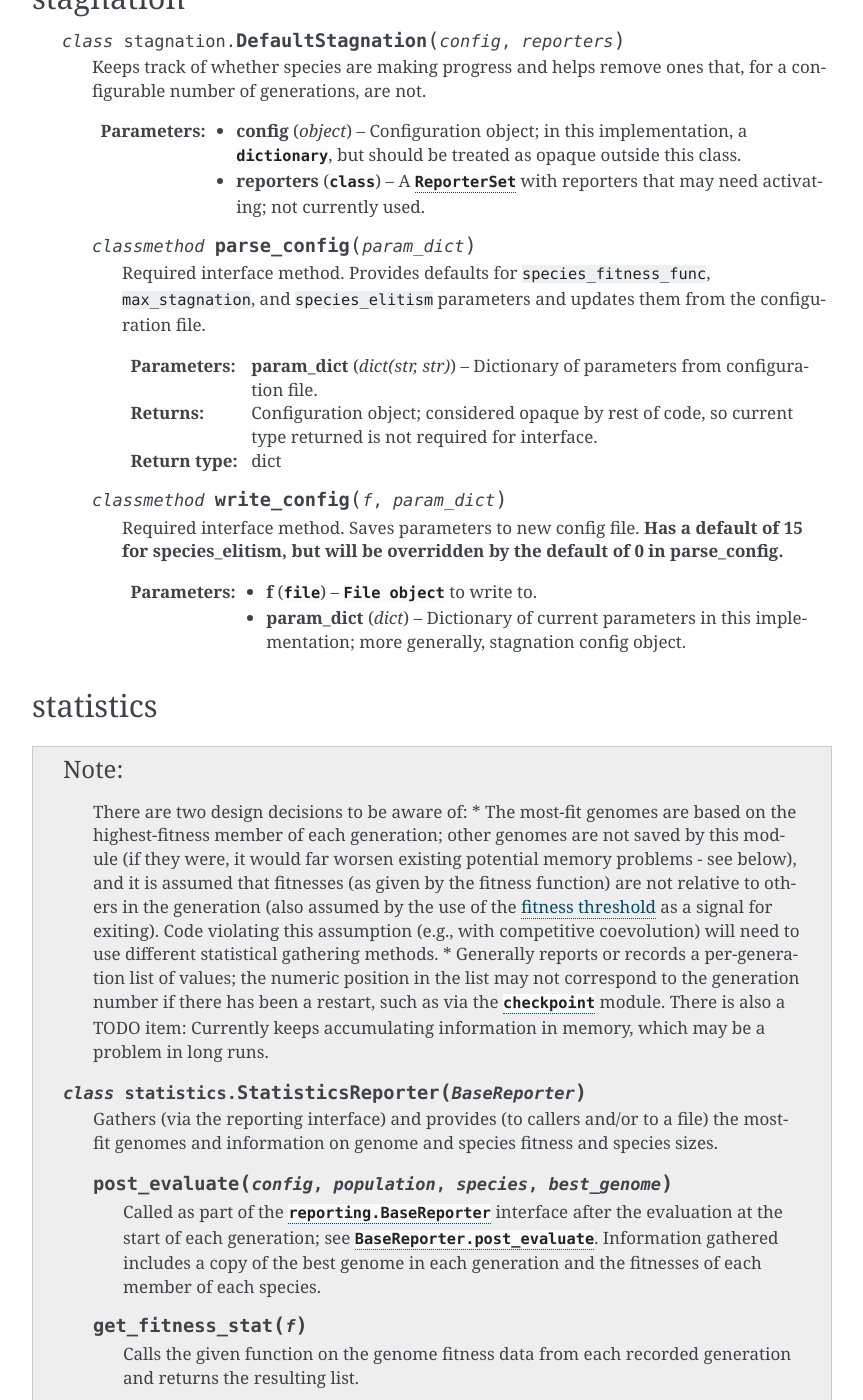
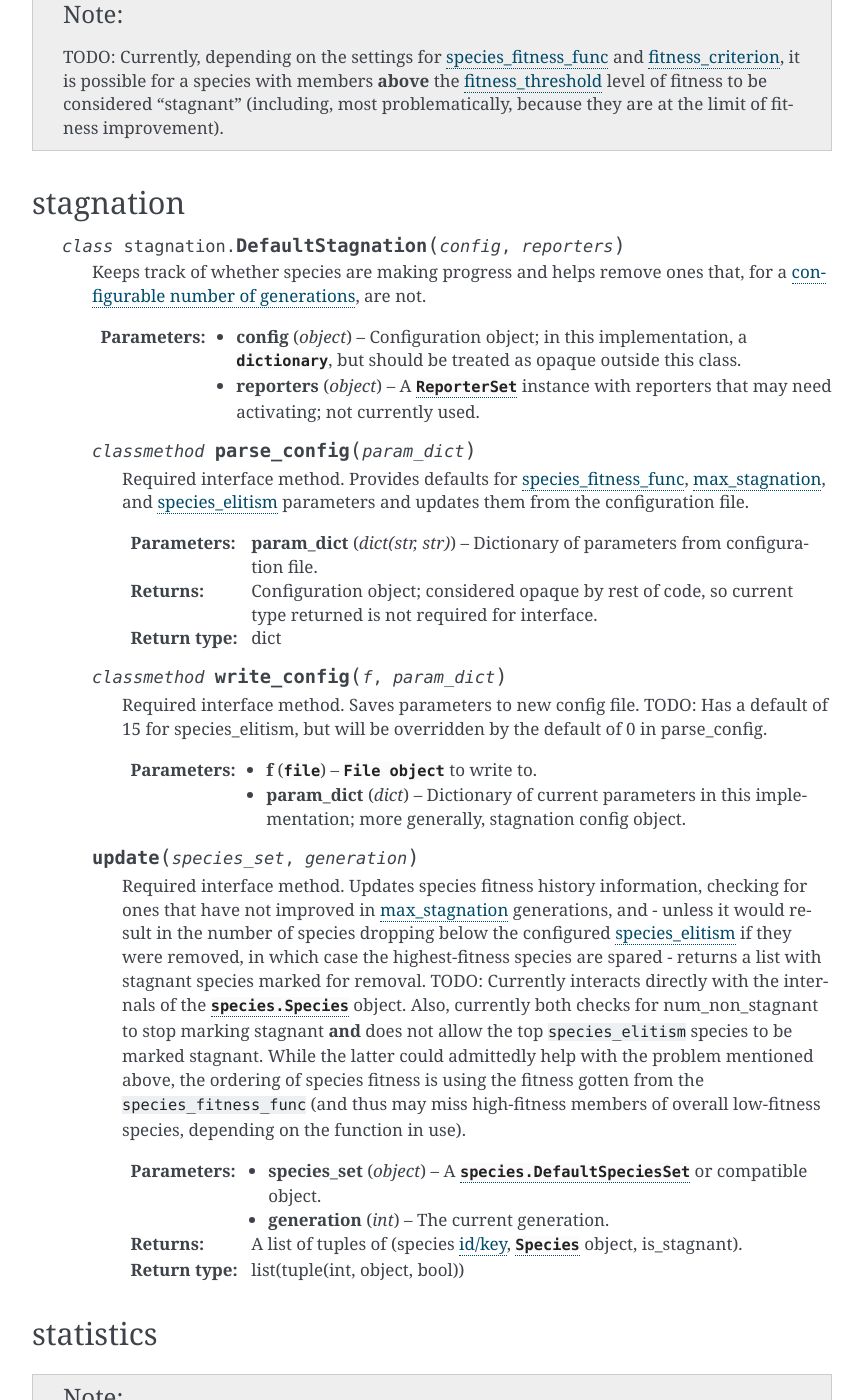
Before and after one commit to CodeReclaimers/neat-python, a Sphinx documentation site: the page built from docs/module_summaries.rst, in a window 1280 px wide and 1400 px high, scrolled down 29441 px. Shown: the whole window, without its empty margins (218-1081 px from the left). Built offline with Sphinx 7.4.7, drawn with Linux system fonts in a browser that asks for light colours; some of the changed text lies outside the part shown.

Commit message:
Hopefully finished with species, stagnation module descriptions

```diff
--- a/docs/config_file.rst
+++ b/docs/config_file.rst
@@ -95,10 +95,14 @@
 
   This is **not** used for calculating species fitness for apportioning reproduction (which always uses ``mean``).
 
+.. _max-stagnation-label:
+
 .. index:: ! max_stagnation
 
 * *max_stagnation*
     Species that have not shown improvement in more than this number of generations will be considered stagnant and removed. **This defaults to 15.**
+
+.. _species-elitism-label:
 
 .. index:: ! species_elitism
 
--- a/docs/customization.rst
+++ b/docs/customization.rst
@@ -83,17 +83,13 @@
 
 The default species stagnation scheme is a simple fixed stagnation limit--when a species exhibits
 no improvement for a fixed number of generations, all its members are removed from the simulation. This
-behavior is encapsulated in the `DefaultStagnation` class.
+behavior is encapsulated in the :py:class:`DefaultStagnation class <stagnation.DefaultStagnation>`.
 
 To use a different species stagnation scheme, you must create a custom class whose interface matches that
 of `DefaultStagnation`, and provide it as the ``stagnation_type`` argument to the `Config` constructor.
 
 This is demonstrated in the `interactive 2D image
 <https://github.com/CodeReclaimers/neat-python/blob/master/examples/picture2d/interactive.py>`_ example.
-
-.. todo::
-
-  Document stagnation interface
 
 .. index:: reproduction
 .. index:: DefaultReproduction
--- a/docs/module_summaries.rst
+++ b/docs/module_summaries.rst
@@ -909,14 +909,18 @@
       :rtype: object
 
 .. py:module:: math_util
-   :synopsis: Contains some mathematical functions not found in the Python2 standard library, plus a mechanism for looking up some commonly used functions by name.
+   :synopsis: Contains some mathematical functions not found in the Python2 standard library, plus a mechanism for looking up some commonly used functions (such as for the species_fitness_func) by name.
 
 math_util
 -------------
 
+  .. index:: ! species_fitness_func
+  .. index:: stagnation
+
   .. py:data:: stat_functions
 
     Lookup table for commonly used ``{value} -> value`` functions; includes `max`, `min`, `mean`, and `median`.
+    The :ref:`species_fitness_func <species-fitness-func-label>` (used for :py:class:`stagnation.DefaultStagnation`) is required to be one of these.
 
   .. py:function:: mean(values)
 
@@ -1367,6 +1371,23 @@
     :param int key: :term:`Identifier/key <key>`
     :param int generation: Initial generation of appearance
 
+    .. index:: genomic distance
+
+    .. py:method:: update(representative, members)
+
+      Required interface method. Updates a species instance with the current members and most-representative member (from which
+      :term:`genomic distances <genomic distance>` are measured).
+
+      :param object representative: A genome instance.
+      :param members: A `dictionary <dict>` of genome :term:`id <key>` vs genome instance.
+
+    .. py:method:: get_fitnesses()
+
+      Required interface method (used by :py:class:`stagnation.DefaultStagnation`, for instance). Retrieves the fitnesses of each member genome.
+
+      :return: List of fitnesses of member genomes.
+      :rtype: list(float)
+
   .. index:: ! genomic distance
 
   .. py:class:: GenomeDistanceCache(config)
@@ -1455,7 +1472,7 @@
 
   TODO: Currently, depending on the settings for :ref:`species_fitness_func <species-fitness-func-label>` and
   :ref:`fitness_criterion <fitness-criterion-label>`, it is possible for a species with members **above** the :ref:`fitness_threshold <fitness-threshold-label>`
-  level of fitness to be considered "stagnant" (including, in particular, because they are at the limit of fitness improvement).
+  level of fitness to be considered "stagnant" (including, most problematically, because they are at the limit of fitness improvement).
 
 .. py:module:: stagnation
    :synopsis: Keeps track of whether species are making progress and removes ones that are not (for a configurable number of generations).
@@ -1468,15 +1485,16 @@
 
   .. py:class:: DefaultStagnation(config, reporters)
 
-    Keeps track of whether species are making progress and helps remove ones that, for a configurable number of generations, are not.
+    Keeps track of whether species are making progress and helps remove ones that, for a
+    :ref:`configurable number of generations <max-stagnation-label>`, are not.
 
     :param object config: Configuration object; in this implementation, a `dictionary <dict>`, but should be treated as opaque outside this class.
-    :param reporters: A :py:class:`ReporterSet <reporting.ReporterSet>` with reporters that may need activating; not currently used.
-    :type reporters: `class`
+    :param object reporters: A :py:class:`ReporterSet <reporting.ReporterSet>` instance with reporters that may need activating; not currently used.
 
     .. py:classmethod:: parse_config(param_dict)
 
-      Required interface method. Provides defaults for ``species_fitness_func``, ``max_stagnation``, and ``species_elitism`` parameters and updates them
+      Required interface method. Provides defaults for :ref:`species_fitness_func <species-fitness-func-label>`,
+      :ref:`max_stagnation <max-stagnation-label>`, and :ref:`species_elitism <species-elitism-label>` parameters and updates them
       from the configuration file.
 
       :param param_dict: Dictionary of parameters from configuration file.
@@ -1486,12 +1504,28 @@
 
     .. py:classmethod:: write_config(f, param_dict)
 
-      Required interface method. Saves parameters to new config file. **Has a default of 15 for species_elitism, but will be overridden by the default of
-      0 in parse_config.**
+      Required interface method. Saves parameters to new config file. TODO: Has a default of 15 for species_elitism, but will be overridden by the default of
+      0 in parse_config.
 
       :param f: `File object <file>` to write to.
       :type f: `file`
       :param dict param_dict: Dictionary of current parameters in this implementation; more generally, stagnation config object.
+
+    .. py:method:: update(species_set, generation)
+
+      Required interface method. Updates species fitness history information, checking for ones that have not improved in
+      :ref:`max_stagnation <max-stagnation-label>` generations, and - unless it would result in the number of species dropping below the configured
+      :ref:`species_elitism <species-elitism-label>` if they were removed, in which case the highest-fitness species are spared - returns a list with
+      stagnant species marked for removal. TODO: Currently interacts directly with the internals of the :py:class:`species.Species` object.
+      Also, currently both checks for num_non_stagnant to stop marking stagnant **and** does not allow the top ``species_elitism`` species to be
+      marked stagnant. While the latter could admittedly help with the problem mentioned above, the ordering of species fitness is using the
+      fitness gotten from the ``species_fitness_func`` (and thus may miss high-fitness members of overall low-fitness species, depending on the
+      function in use).
+
+      :param object species_set: A :py:class:`species.DefaultSpeciesSet` or compatible object.
+      :param int generation: The current generation.
+      :return: A list of tuples of (species :term:`id/key <key>`, :py:class:`Species <species.Species>` object, is_stagnant).
+      :rtype: list(tuple(int, object, bool))
 
 .. py:module:: statistics
    :synopsis: Gathers and provides (to callers and/or to a file) information on genome and species fitness, which are the most-fit genomes, and similar.
@@ -1573,7 +1607,7 @@
       :return: List of lists of species sizes, ordered by species :term:`id/key <key>`.
       :rtype: list(list(int))
 
-    .. py:method:: get_species_fitness(null_value='')
+    .. py:method:: get_species_fitness(null_value=``)
 
       Returns a by-generation list of lists of species fitnesses; the fitness of a species is determined by the ``mean`` fitness of the genomes in the species,
       as with the reproduction distribution by :py:class:`reproduction.DefaultReproduction`. The ``null_value`` parameter is used for species not present in a
--- a/docs/neat_overview.rst
+++ b/docs/neat_overview.rst
@@ -1,7 +1,7 @@
 NEAT Overview
 =============
 
-:dfn:`NEAT` (NeuroEvolution of Augmenting Topologies) is an evolutionary algorithm that creates artificial networks. For a
+:dfn:`NEAT` (NeuroEvolution of Augmenting Topologies) is an evolutionary algorithm that creates artificial neural networks. For a
 detailed description of the algorithm, you should probably go read some of `Stanley's papers
 <http://www.cs.ucf.edu/~kstanley/#publications>`_ on his website.
 
```
Also changed, not shown: other parts of docs/module_summaries.rst (+0 -4 lines).
